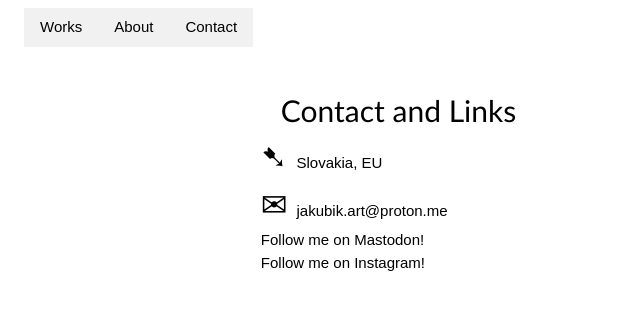
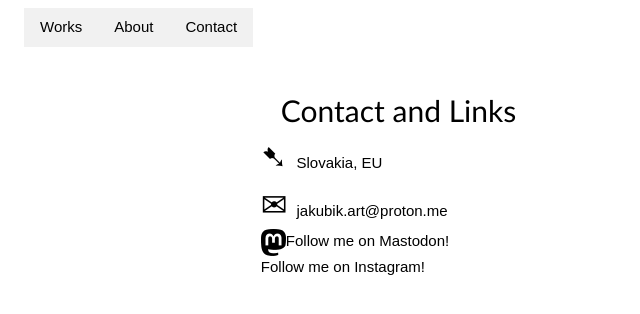
Before and after one commit to kinklure/jakubik.art, a Jekyll site: the page built from contact.html, in a window 1280 px wide. Shown: the top 314 px of the page, without its empty margins (0-640 px from the left). Built offline with Jekyll 4.4.1, drawn with Linux system fonts in a browser that asks for light colours.

Commit message:
Update contact.html

```diff
--- a/contact.html
+++ b/contact.html
@@ -13,7 +13,7 @@ layout: default
   document.write('<A href="mailto:' + emailE + '">' + emailE + '</a>')
 </script><NOSCRIPT>Email address protected by JavaScript</NOSCRIPT>
 	<br>
-	<a href="https://social.example.com/@username" rel="me" url('images/icons/mastodon.webp')>Follow me on Mastodon!</a>
+	<a href="https://social.example.com/@username" rel="me"><img src="images/icons/mastodon.webp" /><span>Follow me on Mastodon!</span></a>
 	<br>
 	<a href="https://www.instagram.com/kinkualize/" url('images/icons/instagram.webp')>Follow me on Instagram!</a>
     </div>
```
